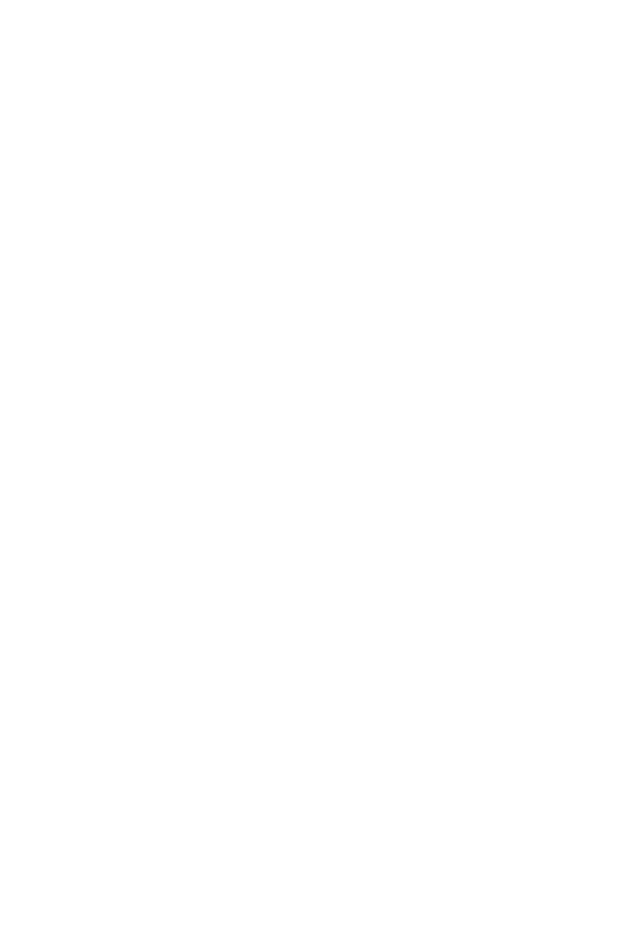
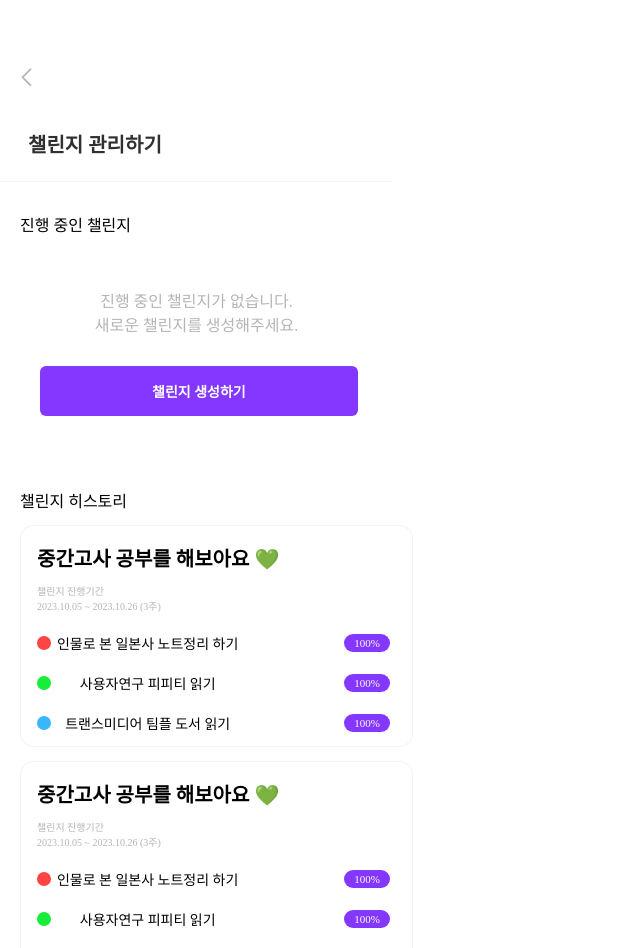
Before and after one commit to 11th-LikeLion-DragOn/DragOn_Front, a React (Create React App) app: page /nochallengelist in a window 1280 px wide. Before the commit this address had no page. Shown: the top 948 px of the page, without its empty margins (0-640 px from the left). Before the commit the page ends 800 px from the top, so only its background shows below. Built offline with nearby package versions, Linux system fonts and the light colour scheme.

Commit message:
feat: 챌린지 삭제 후 화면 추가

```diff
--- a/src/App.js
+++ b/src/App.js
@@ -19,6 +19,7 @@
 import ChallengeListPage from "./pages/ChallengeListPage";
 import FillChallengePage from "./pages/FillChallengePage";
 import AlarmPage from "./pages/AlarmPage";
+import NoChallengeListPage from "./pages/NoChallengeListPage";
 
 function App() {
   return (
@@ -64,6 +65,10 @@
             path={"/challengelist"}
             element={<ChallengeListPage />}
           ></Route>
+          <Route
+            path={"/nochallengelist"}
+            element={<NoChallengeListPage />}
+          ></Route>
         </Routes>
       </Router>
     </>
--- a/src/components/ChallengeListPage/NoChallenge.js
+++ b/src/components/ChallengeListPage/NoChallenge.js
@@ -6,7 +6,7 @@
     <>
       <Wrapper>
         <div className="text">
-          진행 중인 챌린지가 없습니다. 새로운 챌린지를 생성해주세요.
+          진행 중인 챌린지가 없습니다.{"\n"}새로운 챌린지를 생성해주세요.
         </div>
         <Btn>챌린지 생성하기</Btn>
       </Wrapper>
@@ -15,8 +15,8 @@
 };
 export default NoChallenge;
 const Wrapper = styled.div`
-  width: 393px;
-  height: 228px;
+  width: 353px;
+  height: 150px;
   .text {
     color: var(--gray_02, #b5b5b5);
     text-align: center;
@@ -24,11 +24,15 @@
     font-style: normal;
     font-weight: 500;
     line-height: normal;
+    white-space: pre-line;
+    margin-top: 52px;
   }
 `;
 const Btn = styled.div`
+  margin-top: 30px;
+  margin-left: 20px;
   display: inline-flex;
-  padding: 15px 12px;
+  padding: 15px 112px;
   justify-content: center;
   align-items: center;
   gap: 10px;
--- /dev/null
+++ b/src/pages/NoChallengeListPage.js
@@ -0,0 +1,43 @@
+import React, { useState } from "react";
+import { styled } from "styled-components";
+//components
+import TopBar from "../components/common/TopBar";
+import HistoryChallenge from "../components/ChallengeListPage/HistoryChallenge";
+import NoChallenge from "../components/ChallengeListPage/NoChallenge";
+
+const NoChallengeListPage = () => {
+  return (
+    <>
+      <TopBar titleText="챌린지 관리하기" />
+      <Wrapper>
+        <Current>
+          <div className="ing">진행 중인 챌린지</div>
+          <NoChallenge />
+        </Current>
+        <History>
+          <div className="history">챌린지 히스토리</div>
+          <HistoryChallenge />
+          <HistoryChallenge />
+          <HistoryChallenge />
+        </History>
+      </Wrapper>
+    </>
+  );
+};
+export default NoChallengeListPage;
+const Wrapper = styled.div`
+  padding: 30px 20px 0 20px;
+  font-size: 16px;
+  font-style: normal;
+  font-weight: 500;
+  .ing {
+    margin-bottom: 13px;
+  }
+`;
+const Current = styled.div``;
+const History = styled.div`
+  .history {
+    margin-top: 50px;
+    margin-bottom: 13px;
+  }
+`;
```
